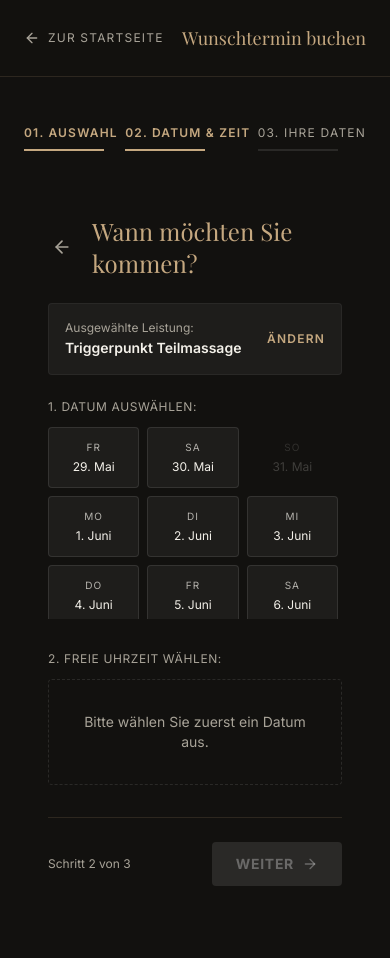
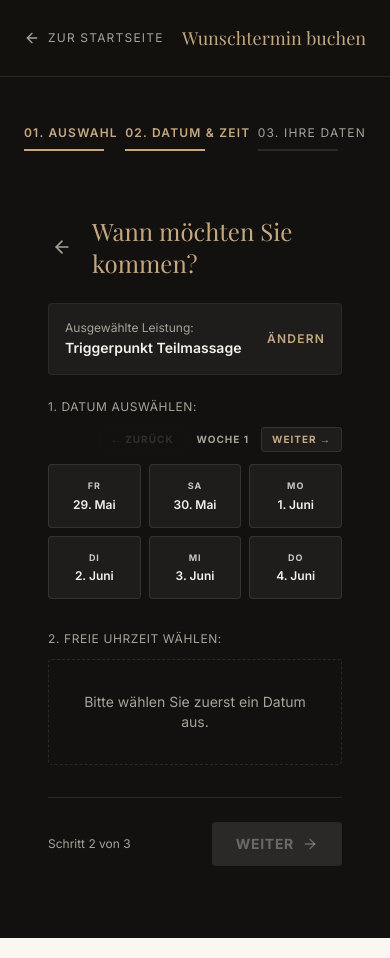
Before and after one commit to allanhamduws-alt/damir-massage, a Next.js app: page /booking in a window 390 px wide. Both pictures are taken after a click on the button 195 px from the left and 470 px from the top of the page. Built offline with nearby package versions, Linux system fonts and the light colour scheme; a web font is replaced by a local one.

Commit message:
ux: implement gorgeous, paginated weekly calendar row with zero scrolling for desktop and mobile

```diff
--- a/src/app/booking/page.tsx
+++ b/src/app/booking/page.tsx
@@ -22,6 +22,7 @@ export default function BookingPage(props: { searchParams: Promise<{ service?: s
   // Slots State
   const [slots, setSlots] = useState<Slot[]>([]);
   const [loadingSlots, setLoadingSlots] = useState(false);
+  const [weekOffset, setWeekOffset] = useState(0);
 
   // Customer Info
   const [customerName, setCustomerName] = useState("");
@@ -108,13 +109,22 @@ export default function BookingPage(props: { searchParams: Promise<{ service?: s
     fetchSlots();
   }, [selectedDate, selectedService]);
 
-  // Generate list of next 30 days for selection
-  const getNext30Days = () => {
+  // Generate list of exactly 6 working days (skipping Sundays) for paginated week selection
+  const getDaysForCurrentWeek = (offset: number) => {
     const days = [];
     const today = new Date();
 
-    for (let i = 0; i < 30; i++) {
-      const futureDate = new Date(today.getTime() + i * 24 * 60 * 60 * 1000);
+    let addedCount = 0;
+    let dayIncrement = offset * 6;
+
+    // Safety check to prevent infinite loop
+    let attempts = 0;
+    while (addedCount < 6 && attempts < 50) {
+      attempts++;
+      const futureDate = new Date(today.getTime() + dayIncrement * 24 * 60 * 60 * 1000);
+      const isSunday = futureDate.getDay() === 0;
+
+      if (!isSunday) {
         const year = futureDate.getFullYear();
         const month = String(futureDate.getMonth() + 1).padStart(2, "0");
         const dateVal = String(futureDate.getDate()).padStart(2, "0");
@@ -123,18 +133,19 @@ export default function BookingPage(props: { searchParams: Promise<{ service?: s
         const weekday = futureDate.toLocaleDateString("de-DE", { weekday: "short" });
         const dayLabel = futureDate.toLocaleDateString("de-DE", { day: "numeric", month: "short" });
 
-      // Exclude Sundays by default in visual display
-      const isSunday = futureDate.getDay() === 0;
-
         days.push({
           value: dateStr,
           weekday,
           label: dayLabel,
-        disabled: isSunday
+          disabled: false
         });
+        addedCount++;
+      }
+      dayIncrement++;
     }
     return days;
   };
+
 
   const handleBookingSubmit = async (e: React.FormEvent) => {
     e.preventDefault();
@@ -305,27 +316,55 @@ export default function BookingPage(props: { searchParams: Promise<{ service?: s
                 </div>
               )}
 
-              {/* 1. Date Selection Grid */}
+              {/* 1. Date Selection Paged Grid */}
               <div className="mb-8">
-                <p className="text-[#A8A398] text-xs uppercase tracking-wider mb-3">1. Datum auswählen:</p>
-                <div className="grid grid-cols-3 sm:grid-cols-6 gap-2 max-h-48 overflow-y-auto pr-1">
-                  {getNext30Days().map((day) => (
+                <div className="flex flex-col sm:flex-row justify-between sm:items-center gap-3 mb-3">
+                  <p className="text-[#A8A398] text-xs uppercase tracking-wider">1. Datum auswählen:</p>
+
+                  {/* Pager Navigation */}
+                  <div className="flex items-center gap-3 self-end sm:self-auto">
+                    <button
+                      disabled={weekOffset === 0}
+                      onClick={() => setWeekOffset(prev => Math.max(0, prev - 1))}
+                      className={`px-2.5 py-1 rounded-sm border text-[10px] uppercase tracking-widest transition-all font-bold flex items-center gap-1 ${
+                        weekOffset === 0
+                          ? "opacity-20 cursor-not-allowed border-white/5 text-[#A8A398]"
+                          : "border-white/10 hover:border-[#C5A880]/40 text-[#C5A880] hover:text-[#D4AF37] bg-white/5 cursor-pointer"
+                      }`}
+                    >
+                      ← Zurück
+                    </button>
+                    <span className="text-[10px] uppercase tracking-widest text-[#A8A398] font-bold">Woche {weekOffset + 1}</span>
+                    <button
+                      disabled={weekOffset >= 3}
+                      onClick={() => setWeekOffset(prev => Math.min(3, prev + 1))}
+                      className={`px-2.5 py-1 rounded-sm border text-[10px] uppercase tracking-widest transition-all font-bold flex items-center gap-1 ${
+                        weekOffset >= 3
+                          ? "opacity-20 cursor-not-allowed border-white/5 text-[#A8A398]"
+                          : "border-white/10 hover:border-[#C5A880]/40 text-[#C5A880] hover:text-[#D4AF37] bg-white/5 cursor-pointer"
+                      }`}
+                    >
+                      Weiter →
+                    </button>
+                  </div>
+                </div>
+
+                {/* 6-Day Grid: Single row on desktop, 2 rows of 3 on mobile. No scrollbar! */}
+                <div className="grid grid-cols-3 sm:grid-cols-6 gap-2">
+                  {getDaysForCurrentWeek(weekOffset).map((day) => (
                     <button
                       key={day.value}
-                      disabled={day.disabled}
                       onClick={() => {
                         setSelectedDate(day.value);
                       }}
-                      className={`p-3 rounded-sm border flex flex-col items-center justify-center transition-all ${
-                        day.disabled
-                          ? "opacity-20 cursor-not-allowed border-transparent"
-                          : selectedDate === day.value
-                          ? "border-[#C5A880] bg-[#C5A880]/10 text-[#C5A880] font-semibold"
-                          : "border-white/10 hover:border-white/20 bg-white/5"
+                      className={`p-3.5 rounded-sm border flex flex-col items-center justify-center transition-all cursor-pointer ${
+                        selectedDate === day.value
+                          ? "border-[#C5A880] bg-[#C5A880]/15 text-[#C5A880] font-bold shadow-md shadow-[#C5A880]/5"
+                          : "border-white/10 hover:border-white/20 bg-white/5 hover:bg-white/[0.08]"
                       }`}
                     >
-                      <span className="text-[10px] uppercase tracking-widest mb-1 opacity-70">{day.weekday}</span>
-                      <span className="text-xs">{day.label}</span>
+                      <span className="text-[9px] uppercase tracking-widest mb-1 opacity-80 font-bold">{day.weekday}</span>
+                      <span className="text-xs font-semibold">{day.label}</span>
                     </button>
                   ))}
                 </div>
```
Lines whose indentation alone changed are shown as unchanged.
